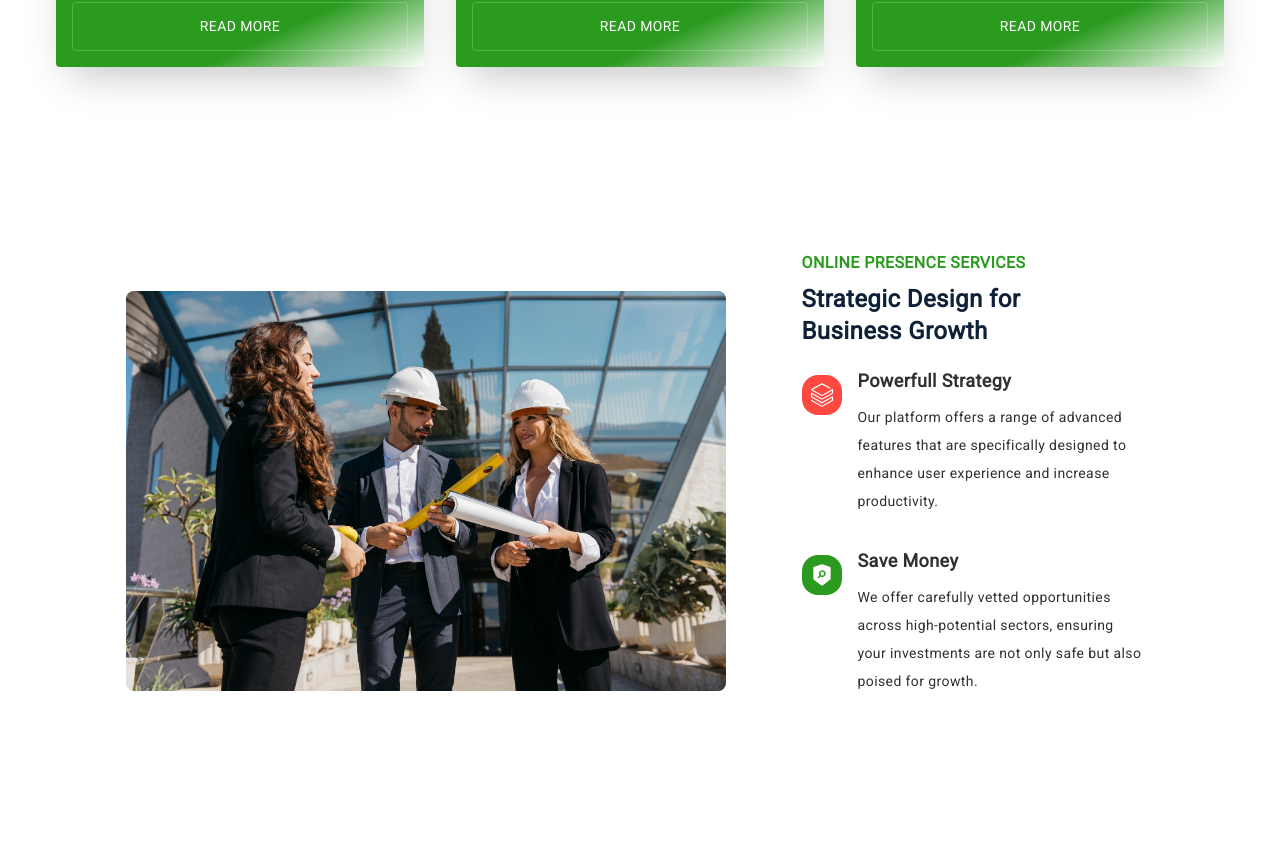
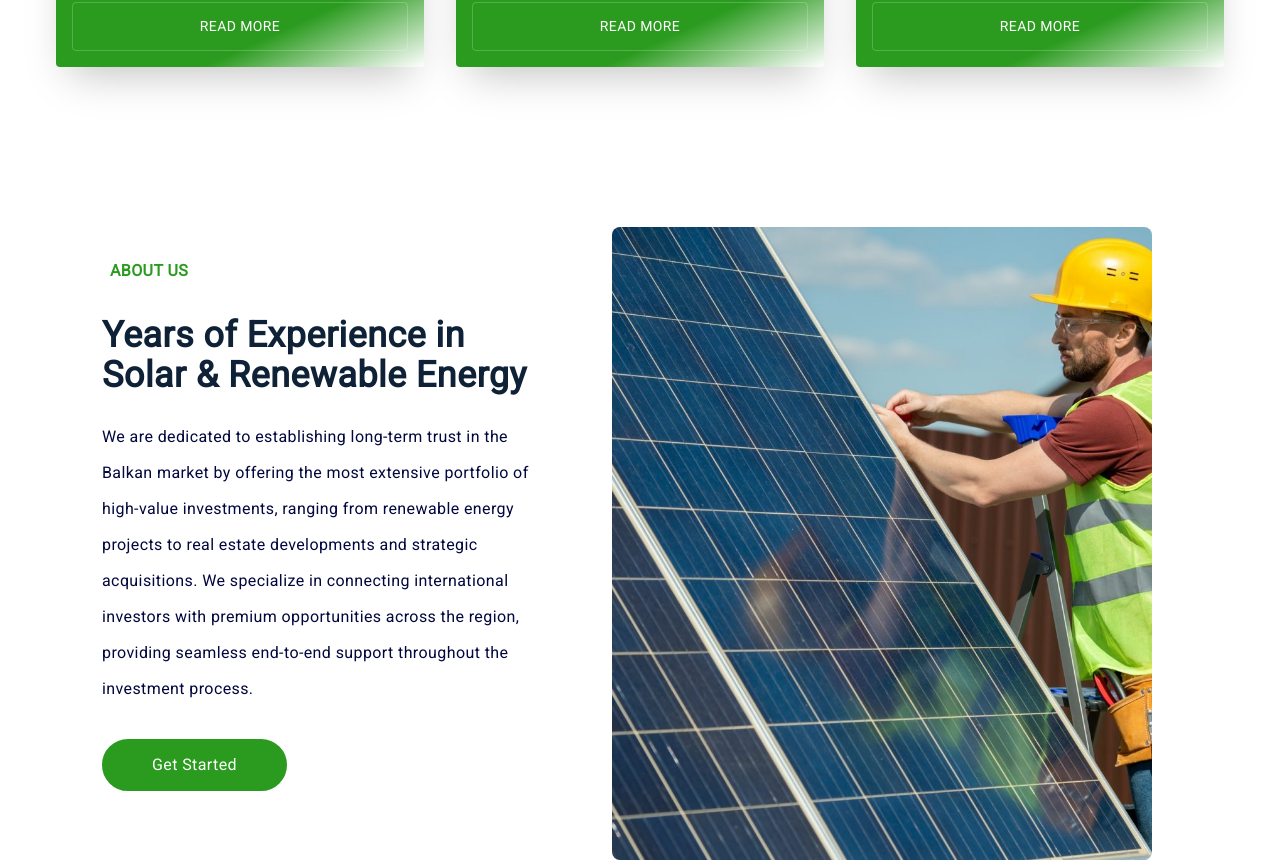
Before and after one commit to ArminBabic/bimal, a Next.js app: page / in a window 1280 px wide. Shown: the part 1284-2146 px from the top of the page. Built offline with nearby package versions, Linux system fonts and the light colour scheme.

Commit message:
finish about us need fix it,and fix services bug in mobile,add why us

```diff
--- a/components/CoreFeatures.js
+++ b/components/CoreFeatures.js
@@ -1,6 +1,6 @@
 import React from "react";
 import Image from "next/image";
-import coreImg from "../public/assets/erer.jpg";
+import coreImg from "../public/assets/aboutus.jpg";
 import shapeImg from "../public/assets/shape-pattern2.webp";
 const CoreFeatures = () => {
   const scrollTo = (e, id) => {
@@ -10,7 +10,7 @@ const CoreFeatures = () => {
   };
   return (
     <div className="w-full flex justify-center">
-      <div className="flex flex-col gap-3 md:gap-0 items-center md:flex-row pt-6 w-full max-w-[780px] lg:max-w-[960px] 2xl:max-w-[1250px] 2xl:px-0">
+      <div className="flex flex-col gap-3 md:gap-0 items-center md:flex-row pt-6 w-full max-w-[780px] lg:max-w-[1124px] 2xl:max-w-[1250px] 2xl:px-0">
         <section
           data-aos="fade-down"
           data-aos-duration="600"
@@ -18,16 +18,19 @@ const CoreFeatures = () => {
         >
           <header className="  px-2 xs:px-6 sm:px-16 md:px-3 2xl:px-3  flex flex-col items-center md:items-start gap-4 lg:gap-6 ">
             <h3 className=" uppercase text-[12px] font-semibold sm:text-base text-secondary py-2 px-2 max-w-[24rem] ">
-              KEY FEATURES
+              About Us
             </h3>
-            <h4 className=" text-2xl 2xl:leading-[3.2rem] sm:text-4xl md:text-3xl lg:text-4xl 2xl:text-5xl font-semibold  text-headings text-center md:text-start">
-              Discover what sets us apart anytime & anywhere
+            <h4 className=" text-2xl 2xl:leading-[3.2rem] sm:text-4xl md:text-2xl lg:text-4xl 2xl:text-5xl font-semibold  text-headings text-center md:text-start">
+              Years of Experience in Solar & Renewable Energy
             </h4>
-            <h4 className="font-[400] text-base   max-w-[504px] text-primary leading-7 lg:leading-9">
-              Our product/service offers a range of powerful features designed
-              to help you achieve your goals quickly and easily.Whether you're
-              looking to streamline your workflow, improve your productivity, or
-              simply get more done in less time.
+            <h4 className="font-[400] text-base md:text-sm lg:text-base  max-w-[504px] text-primary leading-7 lg:leading-9">
+              We are dedicated to establishing long-term trust in the Balkan
+              market by offering the most extensive portfolio of high-value
+              investments, ranging from renewable energy projects to real estate
+              developments and strategic acquisitions. We specialize in
+              connecting international investors with premium opportunities
+              across the region, providing seamless end-to-end support
+              throughout the investment process.
             </h4>
           </header>
           <button
@@ -42,7 +45,7 @@ const CoreFeatures = () => {
           data-aos-duration="600"
           className="w-full px-3 mt-2 flex justify-center"
         >
-          <div className="md:mt-12 z-20 relative w-full h-[300px] xs:h-[350px] sm:h-[400px] md:h-[400px] md:w-[400px] lg:w-[540px] lg:h-[413px] 2xl:w-[620px] rounded-lg max-w-[560px] sm:max-w-[620px] md:max-w-[710px]">
+          <div className="md:mt-12 z-20 relative w-full h-[430px] xs:h-[550px] sm:h-[600px] md:h-[400px] md:w-[400px] lg:w-[540px] lg:h-[633px] 2xl:w-[620px] rounded-lg max-w-[500px] sm:max-w-[530px] md:max-w-[710px]">
             <Image
               src={coreImg}
               alt="core-features-img"
@@ -51,16 +54,6 @@ const CoreFeatures = () => {
               blurDataURL="/assets/corefeature.webp"
               className="rounded-lg"
             />
-            <div className="z-[-1] absolute -bottom-[4rem] -right-[2.5rem] xl:-right-[5.5rem] 2xl:-right-[2.3rem] 3xl:-right-[6rem] 4xl:-right-[7rem] w-[300px] h-[287px]  hidden lg:block overflow-hidden">
-              <Image
-                src={shapeImg}
-                alt="core-features-img"
-                fill
-                placeholder="blur"
-                blurDataURL="/assets/shape-pattern2.webp"
-                className="rounded-lg"
-              />
-            </div>
           </div>
         </section>
       </div>
--- a/components/OurServices.js
+++ b/components/OurServices.js
@@ -52,10 +52,10 @@ const OurServices = () => {
           <div className="flex flex-col items-center md:items-start gap-5">
             <header className="px-3 md:flex flex-col items-start hidden">
               <h3 className=" uppercase text-[12px] font-semibold sm:text-base text-secondary py-2 max-w-[24rem] ">
-                Online Presence Services
+                why Choose us
               </h3>
               <p className=" text-2xl 2xl:text-4xl font-semibold  text-headings  max-w-[315px] 2xl:max-w-[450px]">
-                Strategic Design for Business Growth
+                We are ready for your investment
               </p>
             </header>
             <div className="flex flex-col items-center gap-8 ">
--- a/pages/index.jsx
+++ b/pages/index.jsx
@@ -18,9 +18,6 @@ import Contact from "../components/Contact";
 import Footer from "../components/Footer";
 import Aos from "aos";
 import "aos/dist/aos.css";
-
-
-
 
 export default function Home() {
   useEffect(() => {
@@ -73,18 +70,18 @@ Energy, Acquisitions, and Real Estate Projects Tailored for Success.Explore the
       <main>
         {" "}
         <Header />
-         <Banner />
+        <Banner />
         <Features />
+        <CoreFeatures />
         <OurServices />
-      {/*   <QualityFeatures /> */}
-        {/*  <CoreFeatures /> */}
+        <QualityFeatures />
         <HowItWorks />
-     {/*    <ServicesNews/> */}
+        {/*    <ServicesNews/> */}
         {/*  <Team /> */}
-      {/*   <Testimonials /> */}
-       {/*  <Contact /> */}
+        {/*   <Testimonials /> */}
+        {/*  <Contact /> */}
         {/*   <Subscribe /> */}
-    {/*     <Footer /> */}
+        {/*     <Footer /> */}
       </main>
     </>
   );
```
Also changed, not shown: public/assets/aboutus.jpg (added).
